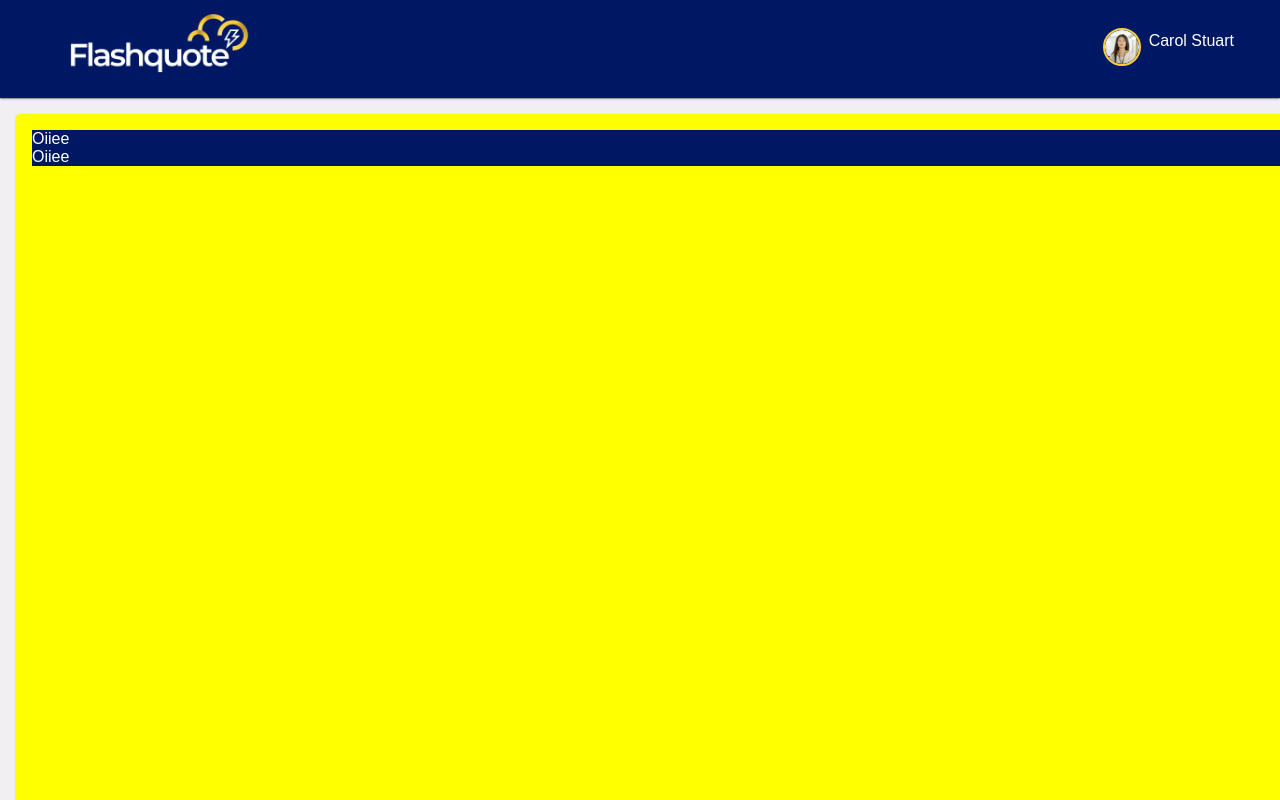
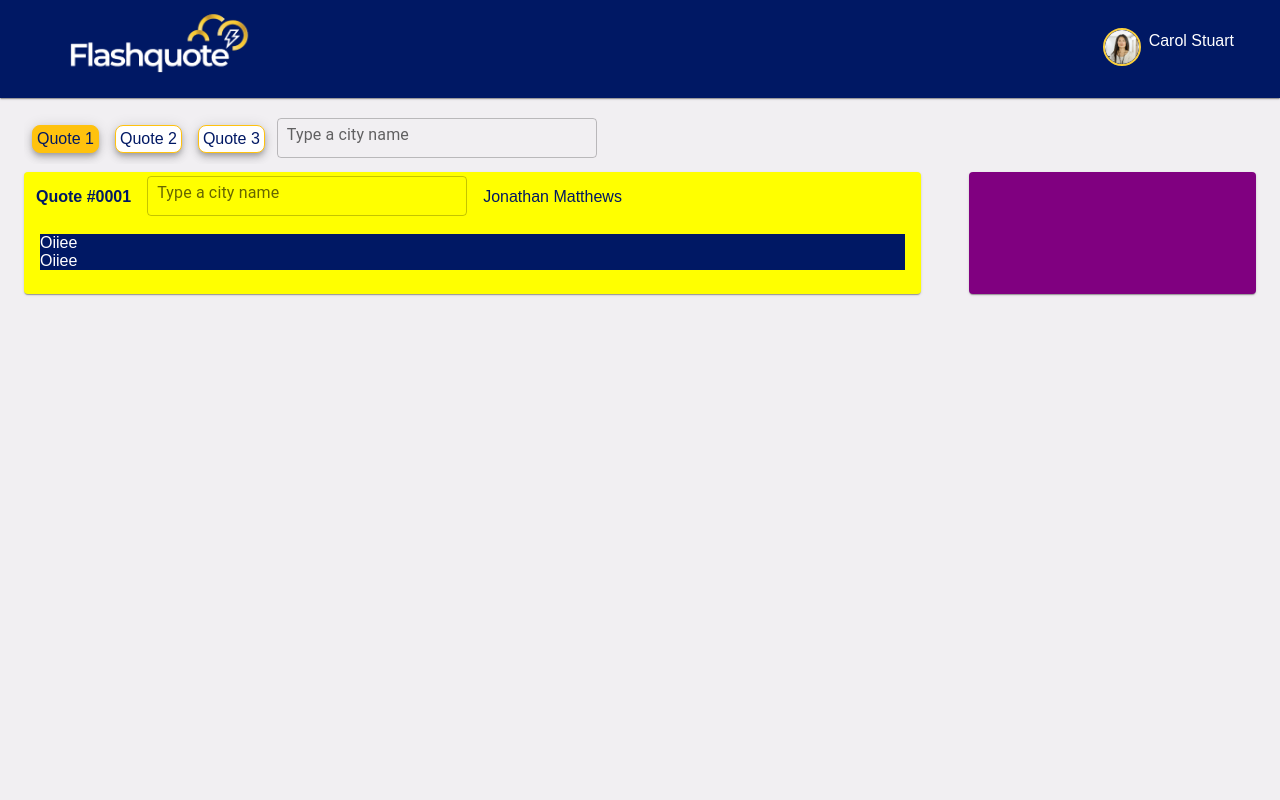
Before and after one commit to os-nath/nsflasquote, a React (Create React App) app: page / in a window 1280 px wide. Shown: the top 800 px of the page. Built offline with nearby package versions, Linux system fonts and the light colour scheme.

Commit message:
upper menu styling

```diff
--- a/src/App.css
+++ b/src/App.css
@@ -17,16 +17,7 @@ font-family: "Montserrat", sans-serif;
   }
 }
 
-
-.App-link {
-  color: #61dafb;
+/* .quoteTabs {
+border: 3px;
 }
-
-@keyframes App-logo-spin {
-  from {
-    transform: rotate(0deg);
-  }
-  to {
-    transform: rotate(360deg);
-  }
-}
+ */
--- a/src/Content.js
+++ b/src/Content.js
@@ -1,16 +1,184 @@
 import React from "react";
-import { Card, Grid, CardContent } from "@mui/material";
+import {
+  Box,
+  Card,
+  Grid,
+  CardContent,
+  Paper,
+  styled,
+  TextField,
+} from "@mui/material";
+
+import "./App.css";
+
+const Item = styled(Paper)(({ theme }) => ({
+  backgroundColor: theme.palette.mode === "dark" ? "#1A2027" : "#fff",
+  ...theme.typography.body2,
+  padding: theme.spacing(1),
+  textAlign: "center",
+  color: "theme.palette.text.secondary",
+}));
 
 export function Content() {
   return (
+    <Grid
+      container
+      sx={{
+        height: 1000,
+        mt: 2,
+        mr: 0,
+        mb: 2,
+        ml: 0,
+        bgcolor: "#F1EFF2",
+        display: "inline-flex",
+        flexDirection: "row",
+        alignContent: "flex-start",
+      }}
+    >
+      <Grid xs={8} sx={{ mb: 1, ml: 3 }}>
+        <Card
+          sx={{ height: "50px", bgcolor: "transparent", boxShadow: "none" }}
+        >
+          <Grid
+            item
+            xs={2}
+            sx={{
+              display: "inline-flex",
+              border: 1,
+              p: 0.5,
+              borderRadius: 2,
+              borderColor: "#FFC20E",
+              m: 1,
+              boxShadow: 5,
+              bgcolor: "#FFC20E",
+              color: "#001864",
+              mb: 10,
+            }}
+          >
+            Quote 1
+          </Grid>
+          <Grid
+            item
+            xs={2}
+            sx={{
+              display: "inline-flex",
+              border: 1,
+              p: 0.5,
+              borderRadius: 2,
+              borderColor: "#FFC20E",
+              m: 1,
+              boxShadow: 5,
+              bgcolor: "#FFFFFF",
+              color: "#001864",
+            }}
+          >
+            Quote 2
+          </Grid>
+          <Grid
+            item
+            xs={2}
+            sx={{
+              display: "inline-flex",
+              border: 1,
+              p: 0.5,
+              borderRadius: 2,
+              borderColor: "#FFC20E",
+              m: 1,
+              boxShadow: 5,
+              bgcolor: "#FFFFFF",
+              color: "#001864",
+            }}
+          >
+            Quote 3
+          </Grid>
+
+          <Grid
+            item
+            xs={6}
+            sx={{
+              bgcolor: "transparent",
+              display: "inline-flex",
+              justifyContent: "flex-end",
+              alignItems: "right",
+            }}
+          >
+            <TextField
+              id="outlined-search"
+              label="Type a city name"
+              type="search"
+              size="small"
+              sx={{
+                width: "40vh",
+                height: 36,
+                p: "4px",
+                m: 0,
+                alignContent: "right",
+                alignItems: "right",
+              }}
+            />
+          </Grid>
+        </Card>
+      </Grid>
+
       <Card
         sx={{
-        height: 1000,
-        width: "100%",
-        m: 2,
+          mr: 3,
+          ml: 3,
           bgcolor: "yellow",
+          flexGrow: 6,
         }}
       >
+        <Grid
+          item
+          xs={2}
+          sx={{
+            display: "inline-flex",
+            p: 0.5,
+            m: 1,
+            color: "#001864",
+            fontWeight: 700,
+          }}
+        >
+          Quote #0001
+        </Grid>
+
+        <Grid
+          item
+          xs={6}
+          sx={{
+            bgcolor: "transparent",
+            display: "inline-flex",
+            justifyContent: "flex-end",
+          }}
+        >
+          <TextField
+            id="outlined-search"
+            label="Type a city name"
+            type="search"
+            size="small"
+            sx={{
+              width: "40vh",
+              height: 36,
+              p: "4px",
+              m: 0,
+              alignContent: "right",
+              alignItems: "right",
+            }}
+          />
+        </Grid>
+        <Grid
+          item
+          xs={2}
+          sx={{
+            display: "inline-flex",
+            p: 0.5,
+            m: 1,
+            color: "#001864",
+          }}
+        >
+          Jonathan Matthews
+        </Grid>
+
         <CardContent sx={{ m: 0 }}>
           <Grid container sx={{ color: "#fff", bgcolor: "#001864" }}>
             <Grid
@@ -33,6 +201,15 @@ export function Content() {
           </Grid>
         </CardContent>
       </Card>
+      <Card
+        sx={{
+          mr: 3,
+          ml: 3,
+          flexGrow: 6,
+          bgcolor: "purple",
+        }}
+      ></Card>
+    </Grid>
   );
 }
 
```
Lines whose indentation alone changed are shown as unchanged.
